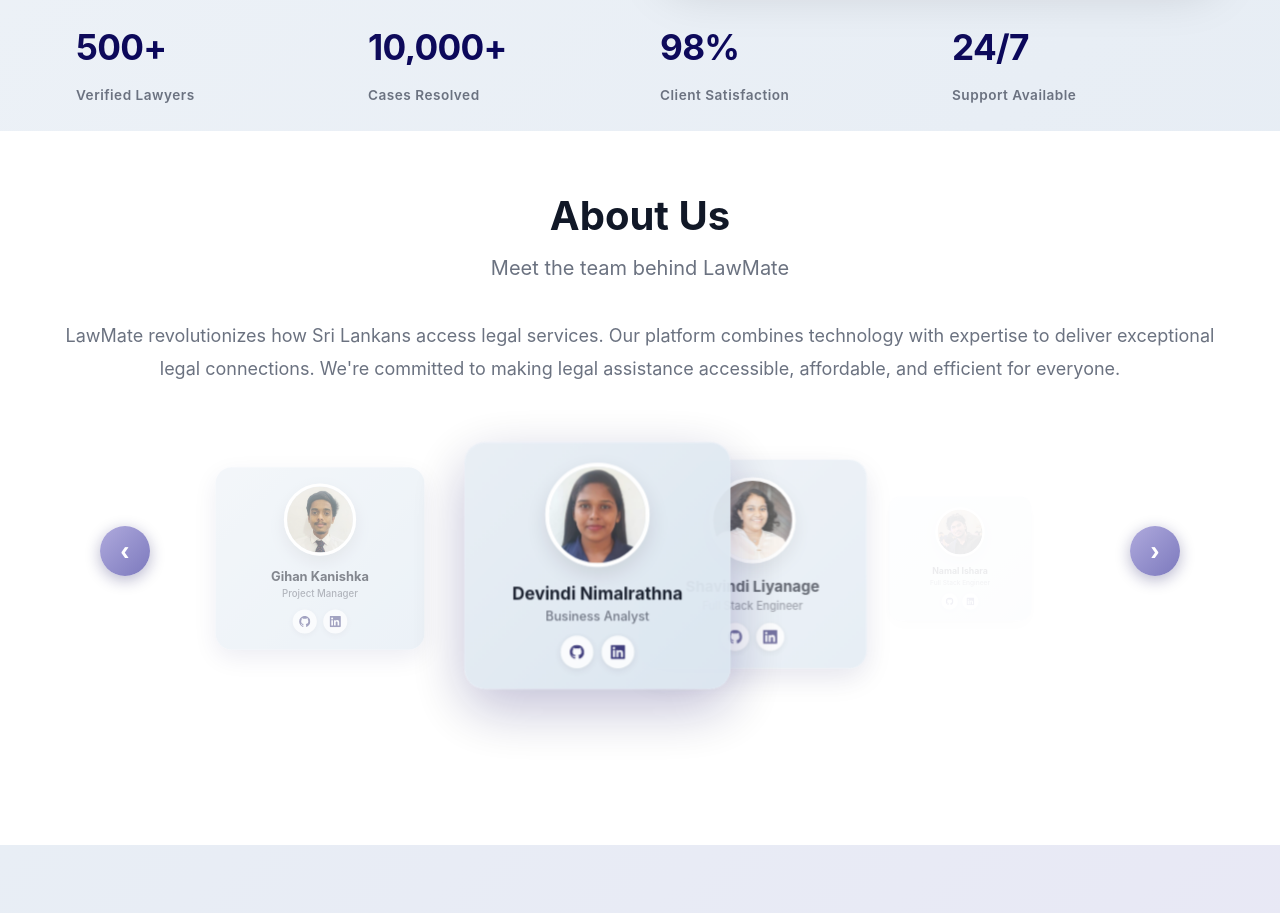
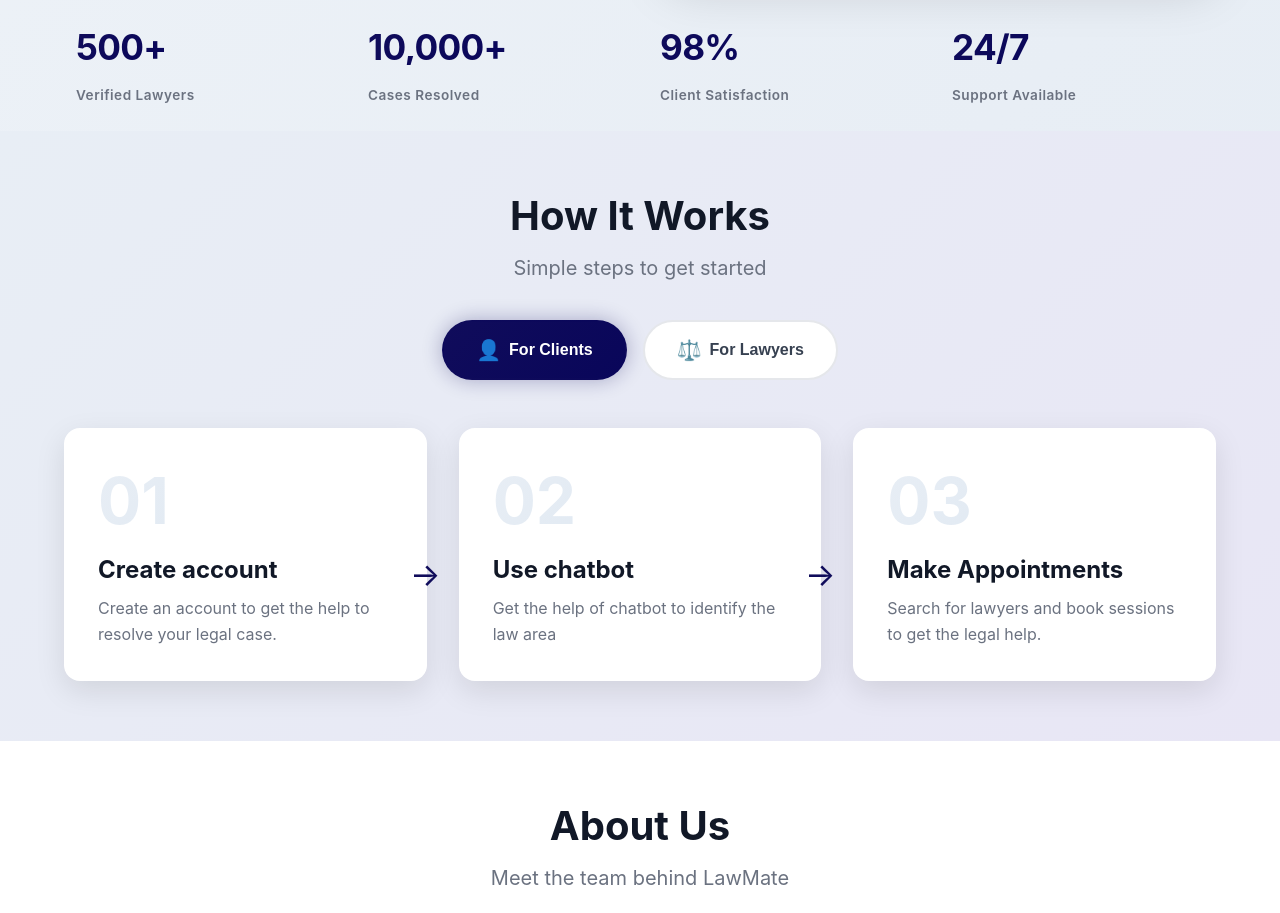
Before and after one commit to NamalIshara/lawmate-ui, a React (Vite) app: page / in a window 1280 px wide. Shown: the part 480-1393 px from the top of the page. Built offline with nearby package versions, Linux system fonts and the light colour scheme.

Commit message:
Make the order of the pages

```diff
--- a/src/components/main/footer.tsx
+++ b/src/components/main/footer.tsx
@@ -46,7 +46,7 @@ const Footer: React.FC = () => {
                         <div className="footer-links">
                             <a href="#home" onClick={(e) => { e.preventDefault(); scrollToSection('home'); }} className="footer-link">Home</a>
                             <a href="#features" onClick={(e) => { e.preventDefault(); scrollToSection('features'); }} className="footer-link">Features</a>
-                            <a href="#how" onClick={(e) => { e.preventDefault(); scrollToSection('features'); }} className="footer-link">How It Works</a>
+                            <a href="#how-it-works" onClick={(e) => { e.preventDefault(); scrollToSection('how-it-works'); }} className="footer-link">How It Works</a>
                             <a href="#about" onClick={(e) => { e.preventDefault(); scrollToSection('about'); }} className="footer-link">About Us</a>
                             <a href="#contact" onClick={(e) => { e.preventDefault(); scrollToSection('contact'); }} className="footer-link">Contact Us</a>
                         </div>
--- a/src/pages/landingPage.tsx
+++ b/src/pages/landingPage.tsx
@@ -15,11 +15,9 @@ const Landing: React.FC = () => {
       <div className="lawmate-container">
         <Header />
         <Hero />
+
+        {<HowItWorks />}
         <AboutUs />
-        {/*<Features />*/}
-        {<HowItWorks />}
-        {/*<AboutUs />*/}
-        {/*<HowItWorks />*/}
         <ContactUs />
         <Footer />
       </div>
```
